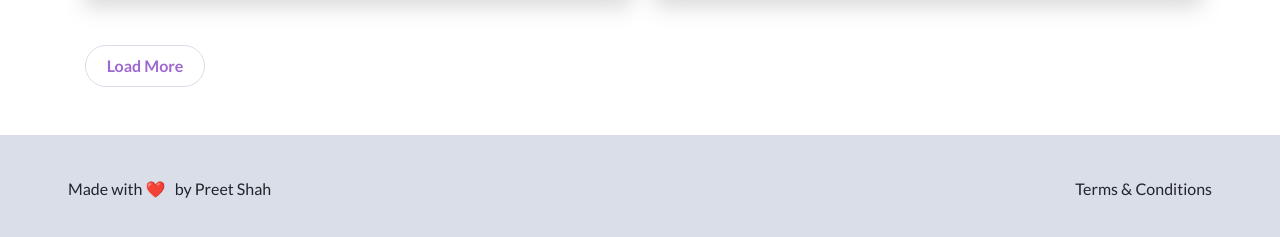
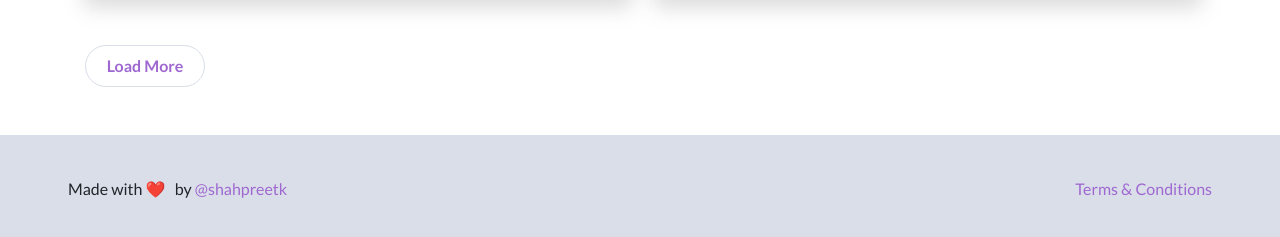
Before and after one commit to shahpreetk/jobportal, a website: page index.html in a window 1280 px wide. Shown: the part 1221-1458 px from the top of the page. Drawn offline with nearby package versions, Linux system fonts and the light colour scheme.

Commit message:
package.json added

```diff
--- a/css/styles.css
+++ b/css/styles.css
@@ -152,6 +152,14 @@ z-index: 0;
     border: none;
 }
 
+a{
+    color: var(--highlight-4);
+}
+
+a:hover{
+    color: var(--primary);
+}
+
 @media only screen and (max-width:990px) {
     .col {
         margin-top: 20px;
--- a/index.html
+++ b/index.html
@@ -283,13 +283,13 @@
     <footer class="footer row mt-4 pt-4 pb-3">
         <div class="col">
             <h6 class="pl-5 card preet">
-                <div class="card-body">Made with ❤️ &nbsp; by Preet Shah</div>
+                <div class="card-body">Made with ❤️ &nbsp; by <a href="https://github.com/shahpreetk">@shahpreetk</a></div>
             </h6>
         </div>
         <div class="col">
             <h6 class="pr-5 card terms">
                 <div class="card-body">
-                Terms & Conditions</h6>
+                    <a href="#">Terms & Conditions</a></h6>
             </div>
         </div>
     </footer>
```
Also changed, not shown: package.json (added, +13 -0 lines), 2 other files.
